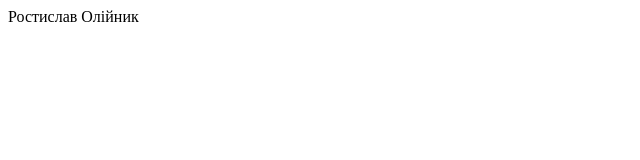
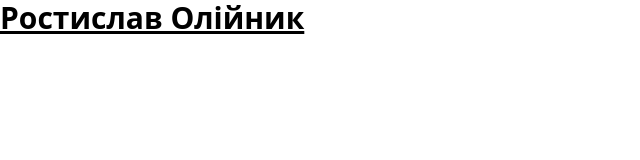
Before and after one commit to Rostislav-Oleinik/home4, a plain HTML site: page index.html in a window 1280 px wide. Shown: the whole page, without its empty margins (0-640 px from the left). Drawn offline with nearby package versions, Linux system fonts and the light colour scheme.

Commit message:
Update index.html

```diff
--- a/index.html
+++ b/index.html
@@ -1 +1,17 @@
-Ростислав Олійник
+<!DOCTYPE html>
+</html>
+  <head>
+    <meta charset="UTF-8" />
+    <meta name="viewport" content="width=device-width, initial-scale=1.0" />
+    <script src="https://unpkg.com/@tailwindcss/browser@4"></script>
+    <style type="text/tailwindcss">
+      @theme {
+        --color-clifford: #da373d;
+      }
+    </style>
+  </head>
+  <body>
+    <h1 class="text-3xl font-bold underline">Ростислав Олійник
+    </h1>
+  </body>
+</html>
```
